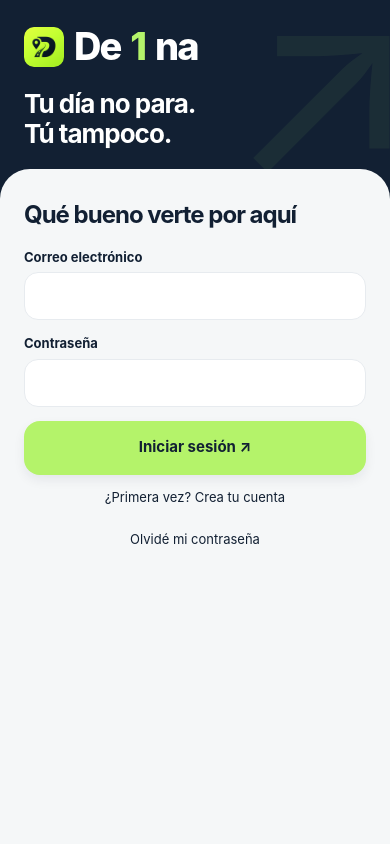
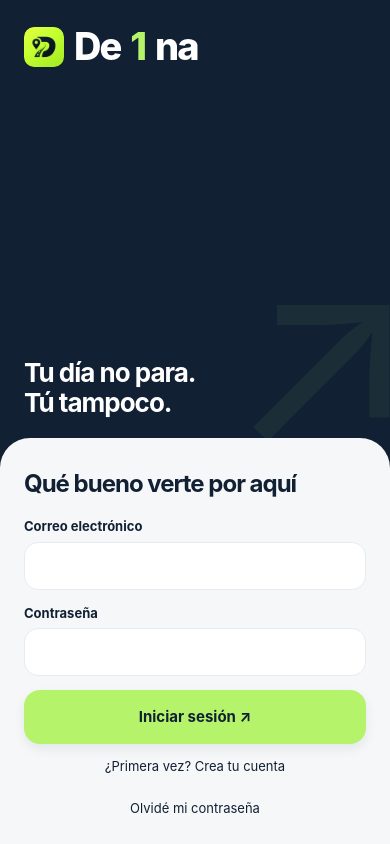
Before and after one commit to Maxjose/deuna, a Next.js app: page /login in a window 390 px wide. Built offline with nearby package versions, Linux system fonts and the light colour scheme; no server answers.

Commit message:
Anchor mobile sign-in panel to the bottom

```diff
--- a/src/app/globals.css
+++ b/src/app/globals.css
@@ -866,7 +866,7 @@
     padding: 18px 24px 20px;
     min-height: 0;
     gap: 14px;
-    flex-shrink: 0;
+    flex: 1 1 auto;
   }
   .auth-story > .brand {
     font-size: 38px;
@@ -894,7 +894,7 @@
     border-radius: 30px 30px 0 0;
     padding: 20px 24px calc(16px + env(safe-area-inset-bottom));
     min-height: 0;
-    flex: 1;
+    flex: 0 0 auto;
     align-self: stretch;
     max-width: none;
   }
```
